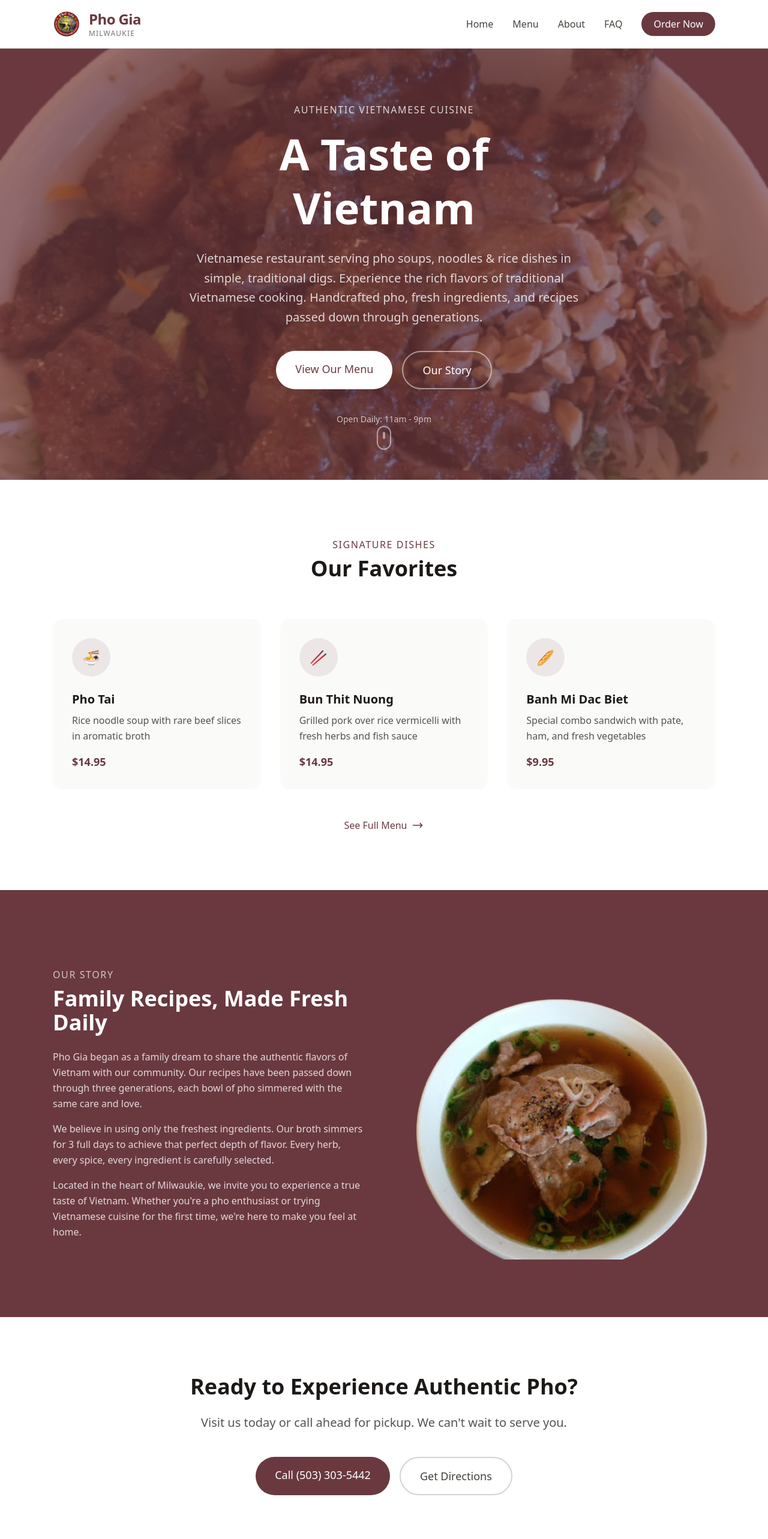
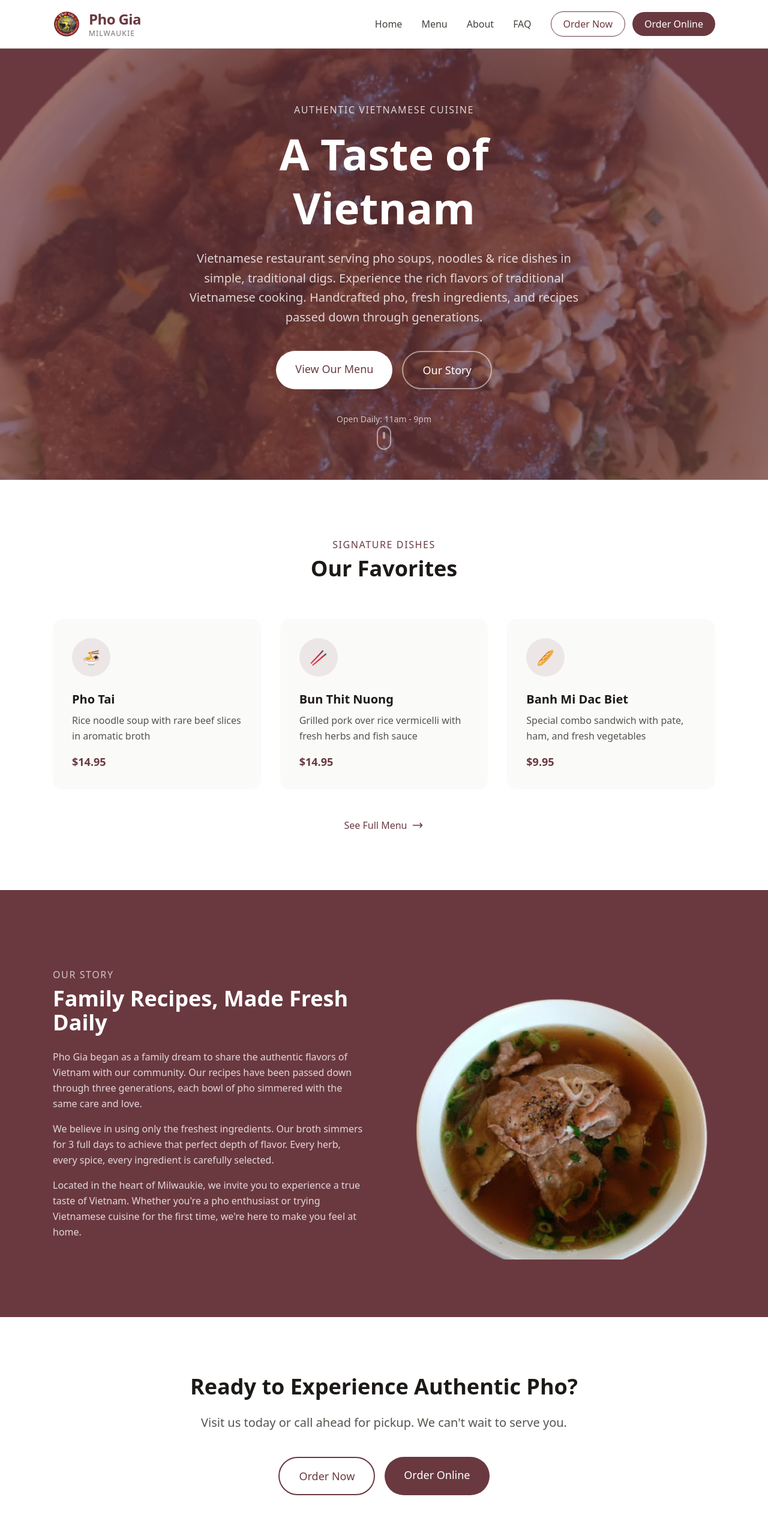
Before and after one commit to vietnguyen-dev/pho-gia, a Next.js app: page / in a window 1280 px wide. Shown: the top 2566 px of the page at 60% size. Built offline with nearby package versions, Linux system fonts and the light colour scheme.

Commit message:
added uber eats manager

```diff
--- a/app/components/Header.tsx
+++ b/app/components/Header.tsx
@@ -55,12 +55,22 @@ export default function Header() {
             >
               FAQ
             </Link>
+            <div className="flex items-center gap-3">
               <a
                 href="tel:+15033035442"
-              className="bg-brand text-white px-5 py-2 rounded-full hover:bg-brand-light transition-colors font-medium"
+                className="border border-brand text-brand px-5 py-2 rounded-full hover:bg-brand/5 transition-colors font-medium"
               >
                 Order Now
               </a>
+              <a
+                href="https://www.order.store/store/pho-gia-4607-southeast-boardman-ave/Jm1e7NmnVUyQ3znhMfqC_A"
+                target="_blank"
+                rel="noopener noreferrer"
+                className="bg-brand text-white px-5 py-2 rounded-full hover:bg-brand-light transition-colors font-medium"
+              >
+                Order Online
+              </a>
+            </div>
           </div>
 
           {/* Mobile Menu Button */}
@@ -120,12 +130,22 @@ export default function Header() {
             >
               FAQ
             </Link>
+            <div className="flex flex-col gap-3 pt-2">
               <a
                 href="tel:+15033035442"
-              className="bg-brand text-white px-5 py-2 rounded-full hover:bg-brand-light transition-colors font-medium text-center"
+                className="border border-brand text-brand px-5 py-2 rounded-full hover:bg-brand/5 transition-colors font-medium text-center"
               >
                 Order Now
               </a>
+              <a
+                href="https://www.order.store/store/pho-gia-4607-southeast-boardman-ave/Jm1e7NmnVUyQ3znhMfqC_A"
+                target="_blank"
+                rel="noopener noreferrer"
+                className="bg-brand text-white px-5 py-2 rounded-full hover:bg-brand-light transition-colors font-medium text-center"
+              >
+                Order Online
+              </a>
+            </div>
           </div>
         )}
       </nav>
--- a/app/page.tsx
+++ b/app/page.tsx
@@ -193,15 +193,17 @@ export default function Home() {
           <div className="flex flex-col sm:flex-row gap-4 justify-center">
             <a
               href="tel:+15033035442"
+              className="border-2 border-brand text-brand px-8 py-4 rounded-full text-lg font-medium hover:bg-brand/5 transition-colors"
+            >
+              Order Now
+            </a>
+            <a
+              href="https://www.order.store/store/pho-gia-4607-southeast-boardman-ave/Jm1e7NmnVUyQ3znhMfqC_A"
+              target="_blank"
+              rel="noopener noreferrer"
               className="bg-brand text-white px-8 py-4 rounded-full text-lg font-medium hover:bg-brand-light transition-colors"
             >
-              Call (503) 303-5442
-            </a>
-            <a
-              href="#contact"
-              className="border-2 border-stone-300 text-stone-700 px-8 py-4 rounded-full text-lg font-medium hover:border-brand hover:text-brand transition-colors"
-            >
-              Get Directions
+              Order Online
             </a>
           </div>
         </div>
```
Lines whose indentation alone changed are shown as unchanged.
